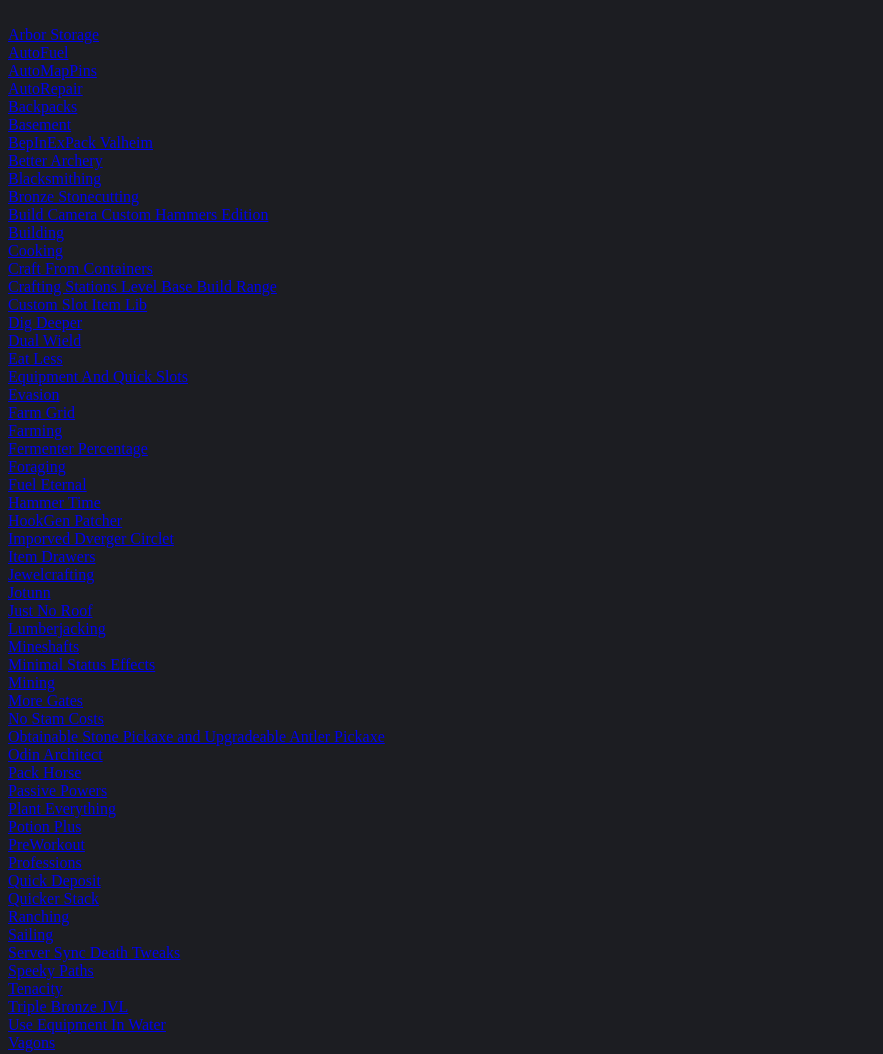
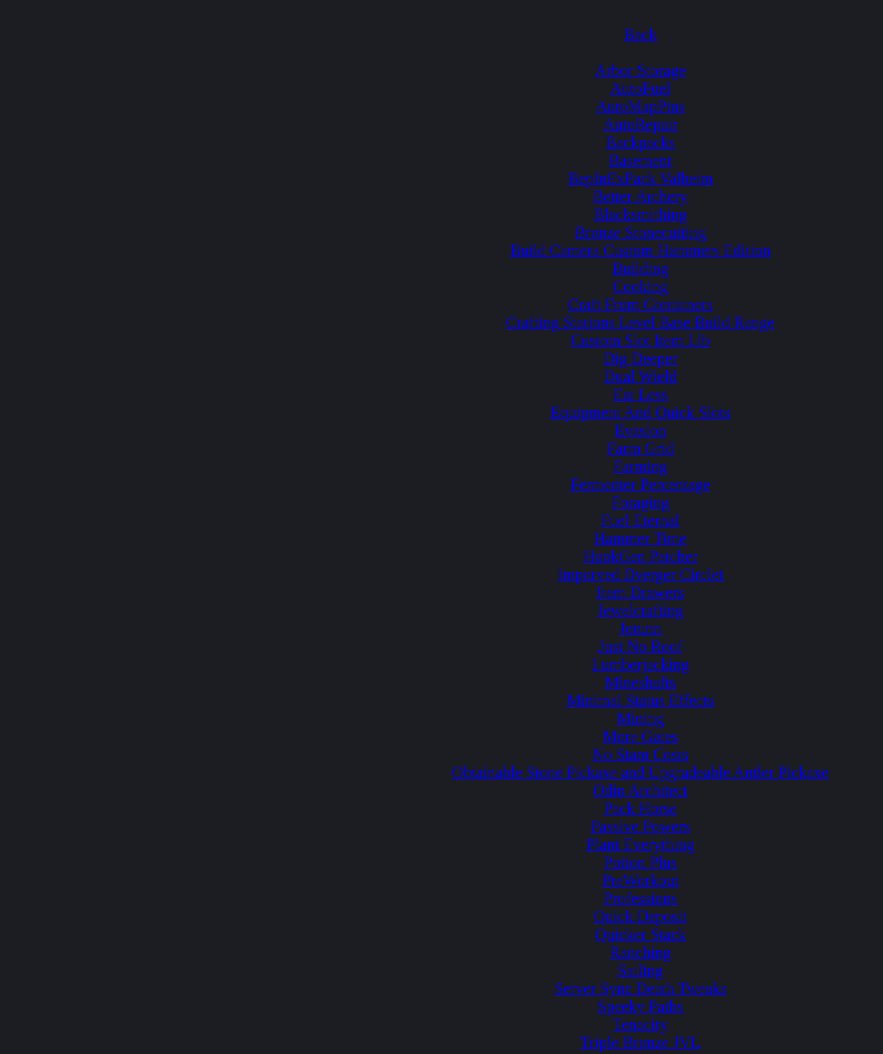
Before and after one commit to baromyr/baromyr.github.io, a plain HTML site: page mods/valheim.html in a window 1280 px wide. Shown: the top 1054 px of the page, without its empty margins (0-883 px from the left). Drawn offline with Linux system fonts and the light colour scheme.

Commit message:
Ability to navigate back a page and centered text

```diff
--- a/mods/valheim.html
+++ b/mods/valheim.html
@@ -4,6 +4,8 @@
         <link rel="stylesheet" href="../styles.css">
     </head>
     <body>
+        <a href="mod.html">Back</a>
+
         <a href="https://valheim.thunderstore.io/package/coemt/ArborStorage/">Arbor Storage</a>
         <a href="https://valheim.thunderstore.io/package/aedenthorn_mods/AutoFuel/">AutoFuel</a>
         <a href="https://valheim.thunderstore.io/package/Kempeth/AutoMapPins/">AutoMapPins</a>
--- a/styles.css
+++ b/styles.css
@@ -2,4 +2,5 @@ body {
     white-space: pre-line;
     background-color: #1c1d22;
     color: white;
+    text-align: center;
 }
```
Also changed, not shown: mods/factorio.html (+2 -0 lines), mods/minecraft.html (+2 -0 lines), mods/mod.html (+2 -0 lines).
